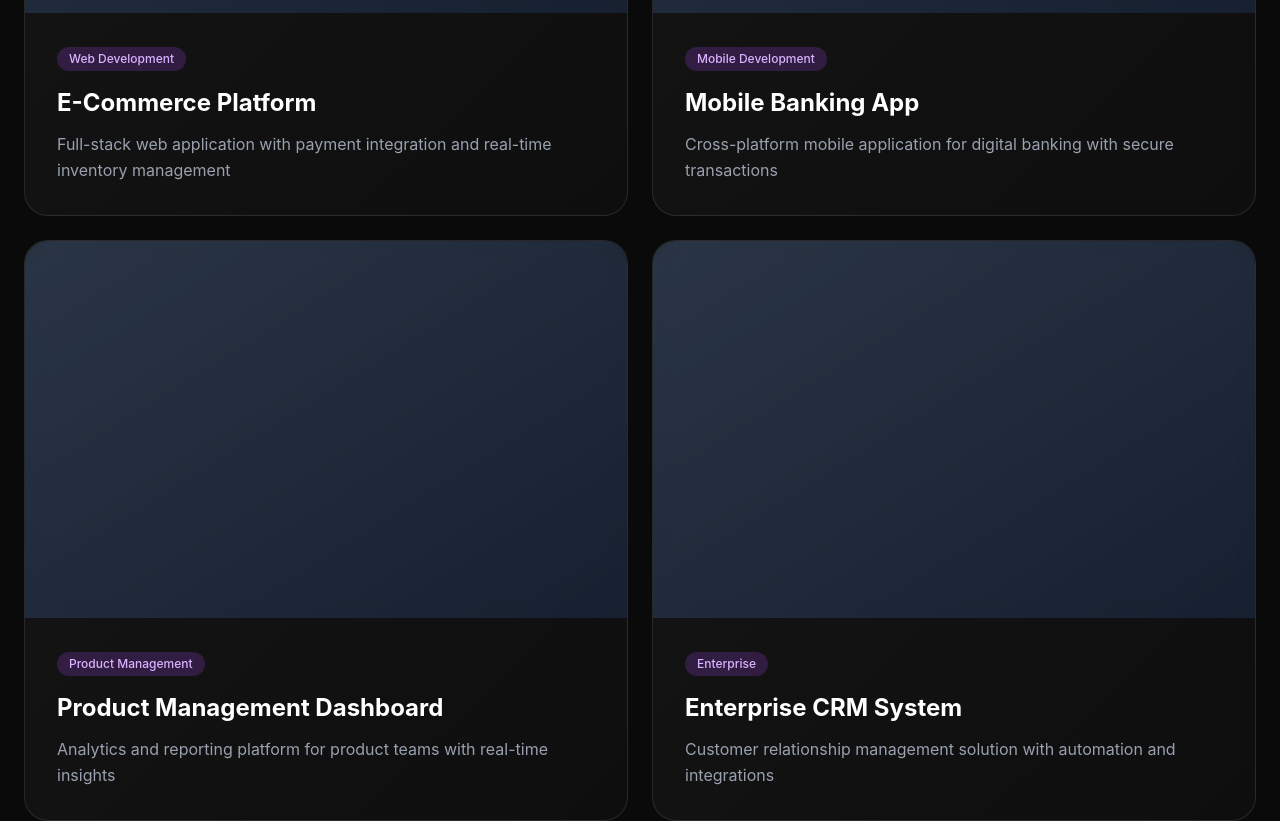
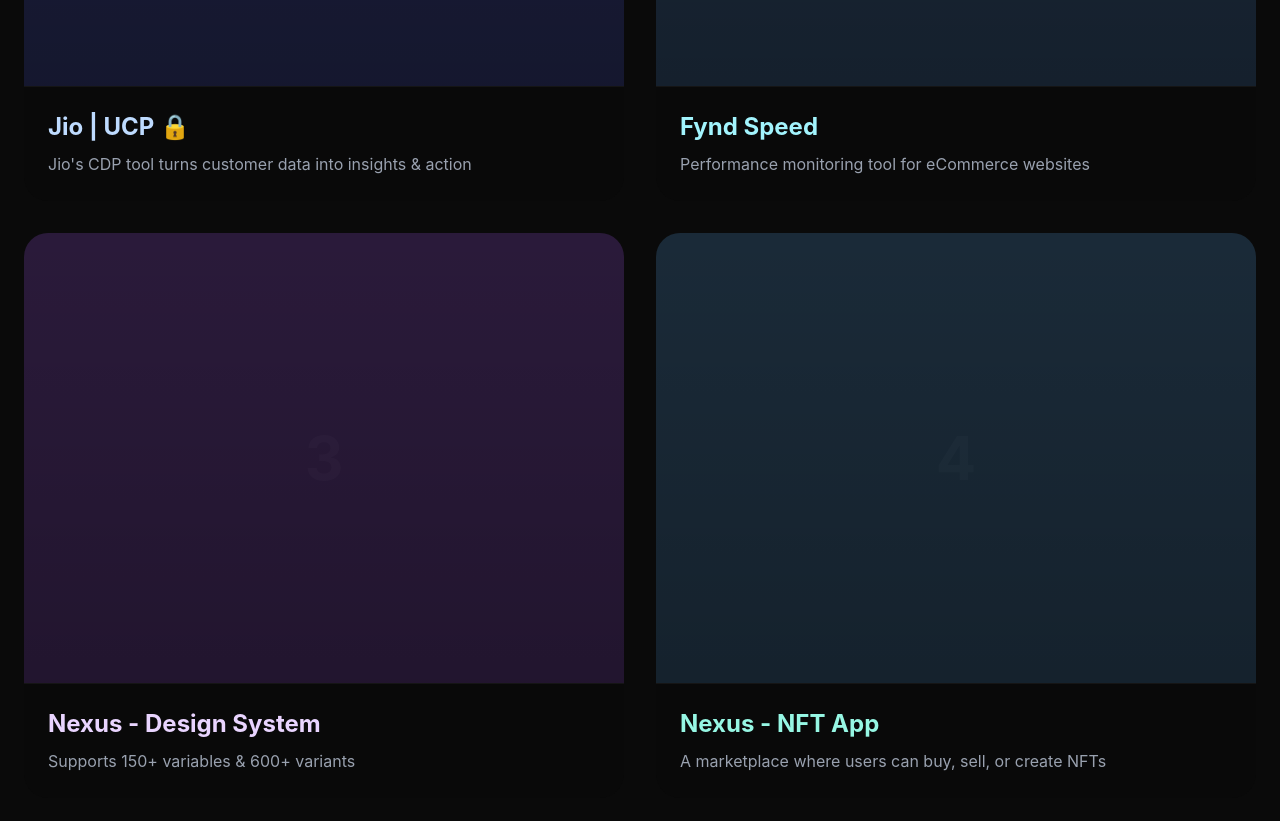
Before and after one commit to JAP369/jp-portfolio-2025, a Next.js app: page / in a window 1280 px wide. Shown: the part 2500-3321 px from the top of the page. Built offline with nearby package versions, Linux system fonts and the light colour scheme.

Commit message:
feat: Update projects section to match reference design with enhanced animations

```diff
--- a/components/ProjectsSection.tsx
+++ b/components/ProjectsSection.tsx
@@ -2,49 +2,42 @@
 
 import { motion } from 'framer-motion';
 import { useInView } from 'framer-motion';
-import { useRef, useState } from 'react';
-import { ExternalLink } from 'lucide-react';
-import Image from 'next/image';
+import { useRef } from 'react';
 
 const projects = [
   {
-    title: 'E-Commerce Platform',
-    description: 'Full-stack web application with payment integration and real-time inventory management',
+    title: 'Jio | UCP 🔒',
+    description: "Jio's CDP tool turns customer data into insights & action",
     link: '#',
-    tag: 'Web Development',
-    gradient: 'from-blue-500/20 to-purple-500/20',
-    image: '/project1.jpg'
+    bgColor: 'bg-[#1a1d3a]',
+    textColor: 'text-blue-200'
   },
   {
-    title: 'Mobile Banking App',
-    description: 'Cross-platform mobile application for digital banking with secure transactions',
+    title: 'Fynd Speed',
+    description: 'Performance monitoring tool for eCommerce websites',
     link: '#',
-    tag: 'Mobile Development',
-    gradient: 'from-cyan-500/20 to-blue-500/20',
-    image: '/project2.jpg'
+    bgColor: 'bg-[#1a2838]',
+    textColor: 'text-cyan-200'
   },
   {
-    title: 'Product Management Dashboard',
-    description: 'Analytics and reporting platform for product teams with real-time insights',
+    title: 'Nexus - Design System',
+    description: 'Supports 150+ variables & 600+ variants',
     link: '#',
-    tag: 'Product Management',
-    gradient: 'from-purple-500/20 to-pink-500/20',
-    image: '/project3.jpg'
+    bgColor: 'bg-[#2a1a3a]',
+    textColor: 'text-purple-200'
   },
   {
-    title: 'Enterprise CRM System',
-    description: 'Customer relationship management solution with automation and integrations',
+    title: 'Nexus - NFT App',
+    description: 'A marketplace where users can buy, sell, or create NFTs',
     link: '#',
-    tag: 'Enterprise',
-    gradient: 'from-violet-500/20 to-purple-500/20',
-    image: '/project4.jpg'
+    bgColor: 'bg-[#1a2a38]',
+    textColor: 'text-teal-200'
   }
 ];
 
 export default function ProjectsSection() {
   const ref = useRef(null);
   const isInView = useInView(ref, { once: true, margin: "-100px" });
-  const [hoveredIndex, setHoveredIndex] = useState<number | null>(null);
 
   return (
     <section id="projects" className="py-32 px-6 bg-[#0a0a0a]" ref={ref}>
@@ -59,64 +52,65 @@
             <h3 className="text-4xl md:text-6xl font-bold mb-4">What i've been up to</h3>
           </div>
 
-          <div className="grid md:grid-cols-2 gap-6">
+          <div className="grid md:grid-cols-2 gap-8">
             {projects.map((project, index) => (
               <motion.a
                 key={index}
                 href={project.link}
-                initial={{ opacity: 0, y: 30 }}
+                initial={{ opacity: 0, y: 50 }}
                 animate={isInView ? { opacity: 1, y: 0 } : {}}
-                transition={{ duration: 0.5, delay: index * 0.1 }}
-                onMouseEnter={() => setHoveredIndex(index)}
-                onMouseLeave={() => setHoveredIndex(null)}
-                className="group relative rounded-3xl overflow-hidden bg-gradient-to-br from-white/5 to-white/[0.02] border border-white/10 hover:border-white/20 transition-all duration-500"
+                transition={{ duration: 0.6, delay: index * 0.15 }}
+                className="group relative block"
               >
-                {/* Background Gradient */}
-                <div className={`absolute inset-0 bg-gradient-to-br ${project.gradient} opacity-0 group-hover:opacity-100 transition-opacity duration-500`} />
+                {/* Project Card */}
+                <div className="relative overflow-hidden rounded-3xl">
+                  {/* Project Preview Image Area */}
+                  <motion.div
+                    className={`${project.bgColor} aspect-[4/3] relative overflow-hidden`}
+                    whileHover={{ scale: 1.02 }}
+                    transition={{ duration: 0.4, ease: "easeOut" }}
+                  >
+                    {/* Subtle gradient overlay */}
+                    <div className="absolute inset-0 bg-gradient-to-b from-transparent to-black/20" />
 
-                {/* Image Placeholder */}
-                <div className="relative aspect-[16/10] bg-gradient-to-br from-gray-800 to-gray-900 overflow-hidden">
-                  <div className="absolute inset-0 flex items-center justify-center">
-                    <div className="w-full h-full bg-gradient-to-br from-gray-700/50 to-gray-800/50 backdrop-blur-sm" />
+                    {/* Placeholder for actual project image - you can add your screenshots here */}
+                    <div className="absolute inset-0 flex items-center justify-center opacity-20">
+                      <div className="text-6xl font-bold text-white/10">
+                        {index + 1}
+                      </div>
+                    </div>
+                  </motion.div>
+
+                  {/* Project Info */}
+                  <div className="bg-[#0a0a0a]/95 backdrop-blur-sm border-t border-white/5 p-6">
+                    <motion.h4
+                      className={`text-xl md:text-2xl font-bold mb-2 ${project.textColor} group-hover:text-white transition-colors duration-300`}
+                      whileHover={{ x: 5 }}
+                      transition={{ duration: 0.2 }}
+                    >
+                      {project.title}
+                    </motion.h4>
+                    <p className="text-gray-400 text-sm md:text-base leading-relaxed">
+                      {project.description}
+                    </p>
                   </div>
-
-                  {/* Hover Overlay */}
-                  <motion.div
-                    className="absolute inset-0 bg-black/40 flex items-center justify-center"
-                    initial={{ opacity: 0 }}
-                    animate={{ opacity: hoveredIndex === index ? 1 : 0 }}
-                    transition={{ duration: 0.3 }}
-                  >
-                    <ExternalLink className="w-12 h-12 text-white" />
-                  </motion.div>
                 </div>
 
-                {/* Content */}
-                <div className="relative p-8">
-                  <span className="inline-block px-3 py-1 bg-purple-500/20 text-purple-300 rounded-full text-xs font-medium mb-4">
-                    {project.tag}
-                  </span>
-
-                  <h4 className="text-2xl font-bold mb-3 group-hover:text-purple-400 transition-colors">
-                    {project.title}
-                  </h4>
-
-                  <p className="text-gray-400 leading-relaxed">
-                    {project.description}
-                  </p>
-                </div>
-
-                {/* Bottom Accent Line */}
-                <motion.div
-                  className="absolute bottom-0 left-0 right-0 h-1 bg-gradient-to-r from-purple-500 to-blue-500"
-                  initial={{ scaleX: 0 }}
-                  animate={{ scaleX: hoveredIndex === index ? 1 : 0 }}
-                  transition={{ duration: 0.3 }}
-                  style={{ transformOrigin: 'left' }}
-                />
+                {/* Hover glow effect */}
+                <div className="absolute -inset-0.5 bg-gradient-to-r from-purple-600 via-blue-600 to-cyan-600 rounded-3xl opacity-0 group-hover:opacity-20 blur-xl transition-opacity duration-500 -z-10" />
               </motion.a>
             ))}
           </div>
+
+          {/* "Made in Framer" badge style - optional */}
+          <motion.div
+            initial={{ opacity: 0 }}
+            animate={isInView ? { opacity: 1 } : {}}
+            transition={{ delay: 0.8 }}
+            className="mt-12 text-center"
+          >
+            <p className="text-gray-600 text-sm">Scroll to explore more projects</p>
+          </motion.div>
         </motion.div>
       </div>
     </section>
```
